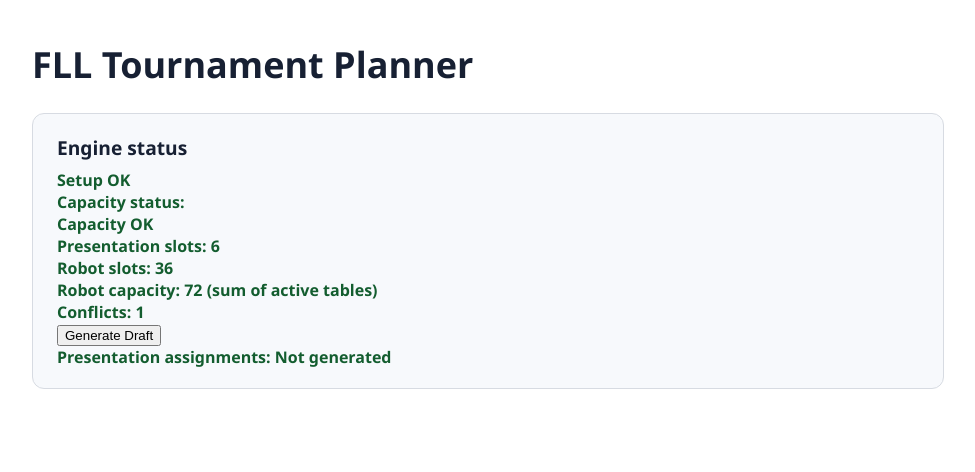
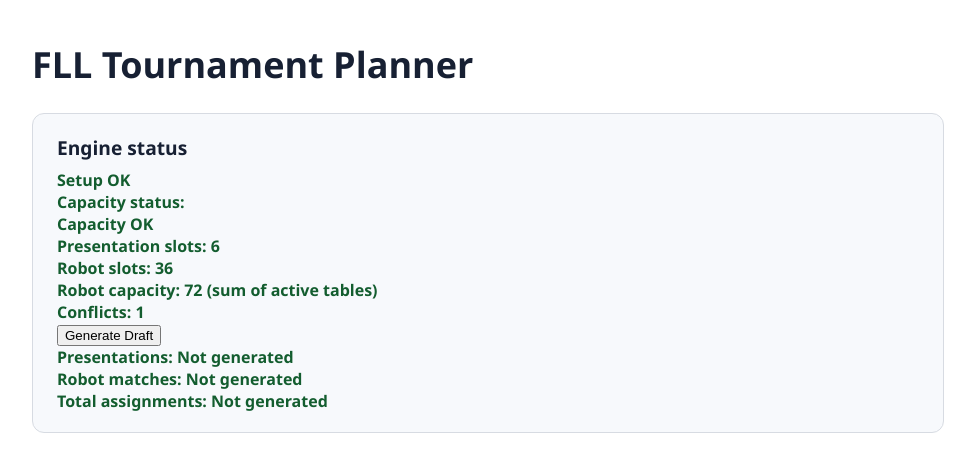
Before and after one commit to bjornendrehelgesen/FLL_tournement_planner, a React (Vite) app: page / in a window 1280 px wide. Shown: the top 472 px of the page, without its empty margins (152-1127 px from the left). Built offline with nearby package versions, Linux system fonts and the light colour scheme.

Commit message:
Add robot match assignments

```diff
--- a/src/App.tsx
+++ b/src/App.tsx
@@ -65,8 +65,14 @@ const conflictAssignments: Assignment[] = [
   },
 ];
 
+type DraftCounts = {
+  presentations: number;
+  robots: number;
+  total: number;
+};
+
 function App() {
-  const [draftCount, setDraftCount] = useState<number | null>(null);
+  const [draftCounts, setDraftCounts] = useState<DraftCounts | null>(null);
   const validationResult = validateSetup(setup);
   const engineStatus = validationResult.ok
     ? "Setup OK"
@@ -97,14 +103,22 @@ function App() {
   const handleGenerateDraft = () => {
     const result = generateSchedule(setup);
     if (!result.ok) {
-      setDraftCount(0);
+      setDraftCounts(null);
       return;
     }
 
-    const presentationAssignments = result.schedule.assignments.filter(
+    const presentationCount = result.schedule.assignments.filter(
       (assignment) => assignment.type === AssignmentType.PRESENTATION,
-    );
-    setDraftCount(presentationAssignments.length);
+    ).length;
+    const robotCount = result.schedule.assignments.filter(
+      (assignment) => assignment.type === AssignmentType.ROBOT_MATCH,
+    ).length;
+
+    setDraftCounts({
+      presentations: presentationCount,
+      robots: robotCount,
+      total: presentationCount + robotCount,
+    });
   };
 
   return (
@@ -133,8 +147,16 @@ function App() {
           Generate Draft
         </button>
         <p>
-          Presentation assignments:{" "}
-          {draftCount === null ? "Not generated" : draftCount}
+          Presentations:{" "}
+          {draftCounts === null ? "Not generated" : draftCounts.presentations}
+        </p>
+        <p>
+          Robot matches:{" "}
+          {draftCounts === null ? "Not generated" : draftCounts.robots}
+        </p>
+        <p>
+          Total assignments:{" "}
+          {draftCounts === null ? "Not generated" : draftCounts.total}
         </p>
       </section>
     </div>
--- /dev/null
+++ b/src/engine/assign/robots.ts
@@ -0,0 +1,83 @@
+import type { Assignment, Slot, Team } from "../../domain";
+import { AssignmentType, Track } from "../../domain";
+
+const MATCHES_PER_TEAM = 3;
+
+interface AssignRobotMatchesInput {
+  teams: Team[];
+  slots: Slot[];
+}
+
+interface RobotCell {
+  slotId: string;
+  tableId: number;
+}
+
+function sortTeams(teams: Team[]): Team[] {
+  return [...teams].sort((a, b) => a.id - b.id);
+}
+
+function sortSlots(slots: Slot[]): Slot[] {
+  return [...slots]
+    .filter((slot) => slot.track === Track.ROBOT)
+    .sort((a, b) => a.startMs - b.startMs || a.id.localeCompare(b.id));
+}
+
+function buildCells(slots: Slot[]): RobotCell[] {
+  const cells: RobotCell[] = [];
+
+  for (const slot of slots) {
+    const tableIds = [...(slot.resources.tableIds ?? [])].sort((a, b) => a - b);
+    for (const tableId of tableIds) {
+      cells.push({ slotId: slot.id, tableId });
+    }
+  }
+
+  return cells;
+}
+
+function cellKey(cell: RobotCell): string {
+  return `${cell.slotId}::${cell.tableId}`;
+}
+
+export function assignRobotMatches({
+  teams,
+  slots,
+}: AssignRobotMatchesInput): Assignment[] {
+  const assignments: Assignment[] = [];
+  const orderedTeams = sortTeams(teams);
+  const orderedSlots = sortSlots(slots);
+  const cells = buildCells(orderedSlots);
+  const usedCells = new Set<string>();
+  const slotsByTeam = new Map<number, Set<string>>();
+
+  for (let sequence = 1; sequence <= MATCHES_PER_TEAM; sequence += 1) {
+    for (const team of orderedTeams) {
+      const usedSlots = slotsByTeam.get(team.id) ?? new Set<string>();
+      const cell = cells.find(
+        (candidate) =>
+          !usedCells.has(cellKey(candidate)) &&
+          !usedSlots.has(candidate.slotId),
+      );
+
+      if (!cell) {
+        throw new Error(`No robot slot available for team ${team.id}.`);
+      }
+
+      usedCells.add(cellKey(cell));
+      usedSlots.add(cell.slotId);
+      slotsByTeam.set(team.id, usedSlots);
+
+      assignments.push({
+        id: `robot-${team.id}-${cell.slotId}-${cell.tableId}-${sequence}`,
+        teamId: team.id,
+        type: AssignmentType.ROBOT_MATCH,
+        slotId: cell.slotId,
+        resourceId: String(cell.tableId),
+        sequence,
+      });
+    }
+  }
+
+  return assignments;
+}
--- a/src/engine/generateSchedule.ts
+++ b/src/engine/generateSchedule.ts
@@ -1,4 +1,5 @@
 import type { GenerateScheduleResult, TournamentSetup } from "../domain";
+import { assignRobotMatches } from "./assign/robots";
 import { assignPresentations } from "./assign/presentations";
 import { capacityCheck } from "./feasibility/capacityCheck";
 import { presentationSlots } from "./slots/presentationSlots";
@@ -36,10 +37,15 @@ export function generateSchedule(setup: TournamentSetup): GenerateScheduleResult
   const slots = [...robotSlotsList, ...presentationSlotsList].sort(
     (a, b) => a.startMs - b.startMs || a.id.localeCompare(b.id),
   );
-  const assignments = assignPresentations({
+  const presentationAssignments = assignPresentations({
     teams: setup.teams,
     slots: presentationSlotsList,
   });
+  const robotAssignments = assignRobotMatches({
+    teams: setup.teams,
+    slots: robotSlotsList,
+  });
+  const assignments = [...presentationAssignments, ...robotAssignments];
 
   return {
     ok: true,
```
Also changed, not shown: 1 other file (tests, documents, lock files or other folders).
